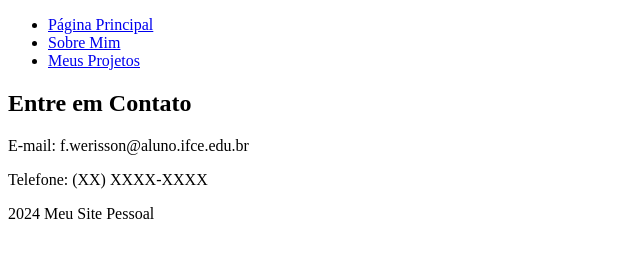
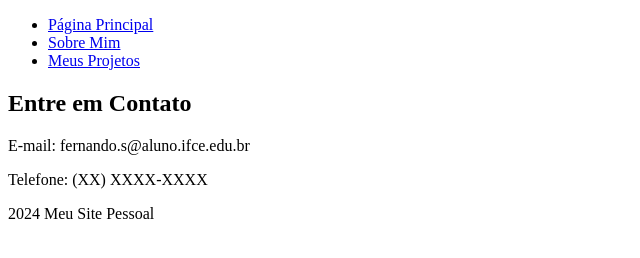
Before and after one commit to Fernandoferrei/PROJETOS-WEB-I---HTML, a plain HTML site: page SITE PESSOAL/pages/contact.html in a window 1280 px wide. Shown: the full height of the page, 0-640 px from the left. Drawn offline with Linux system fonts and the light colour scheme.

Commit message:
Update contact.html

```diff
--- a/SITE PESSOAL/pages/contact.html
+++ b/SITE PESSOAL/pages/contact.html
@@ -18,7 +18,7 @@
 
 <h2>Entre em Contato</h2>
 
-<p>E-mail: f.werisson@aluno.ifce.edu.br</p>
+<p>E-mail: fernando.s@aluno.ifce.edu.br</p>
 
 <p>Telefone: (XX) XXXX-XXXX</p>
 
```
